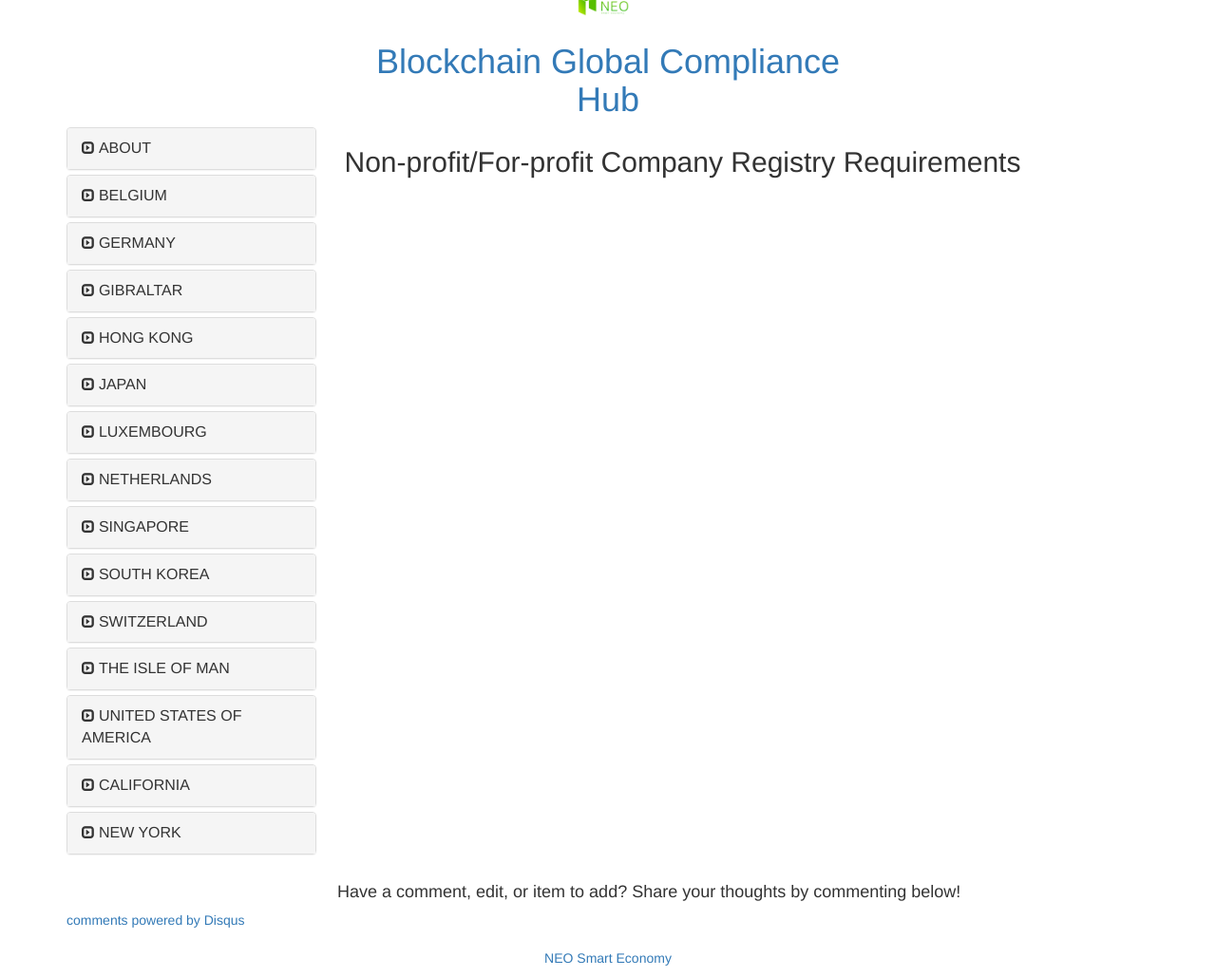
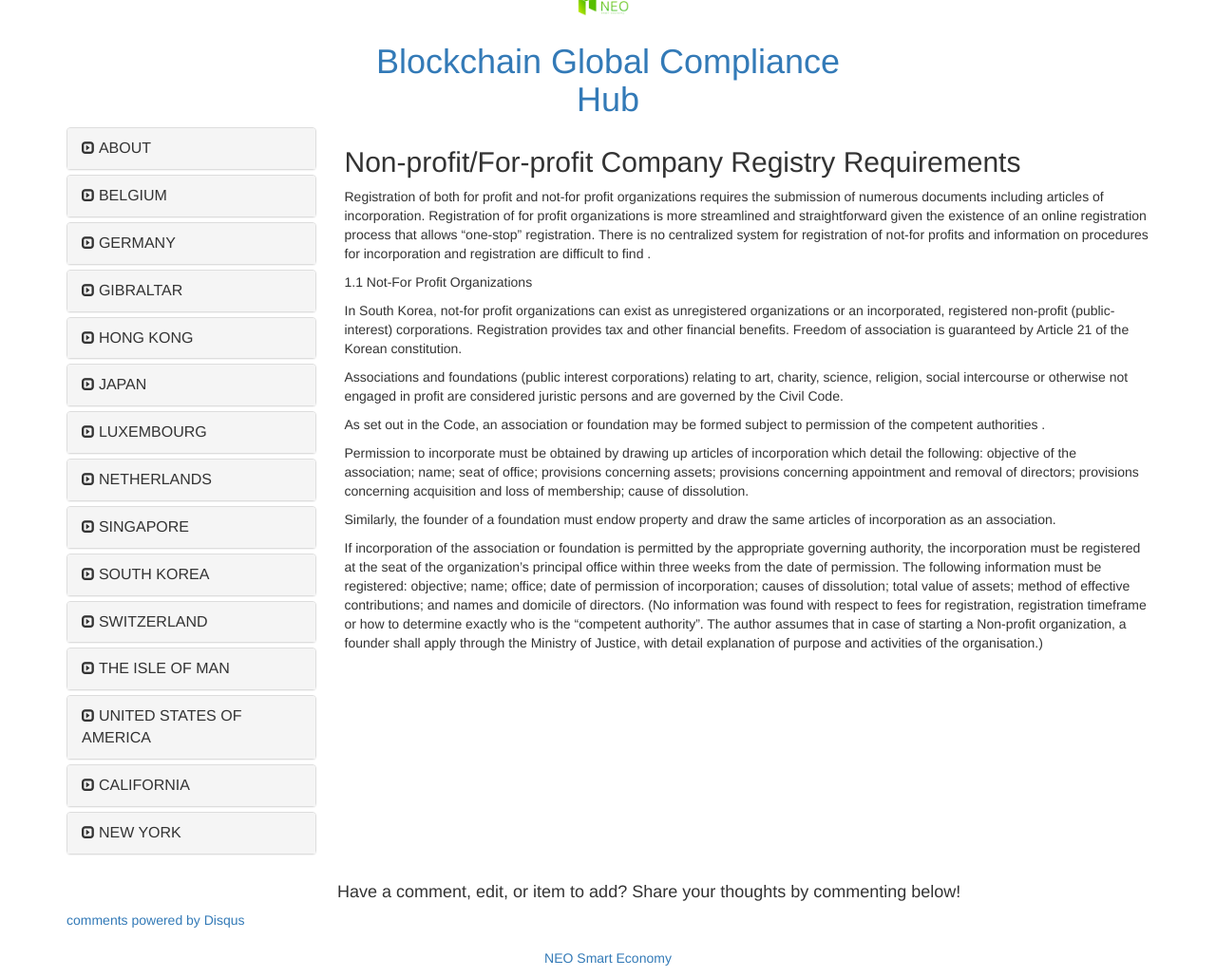
Before and after one commit to neo-project/global-blockchain-compliance-hub, a Jekyll site: the page built from _posts/South Korea/1111-11-01-south-korea-registry-requirements.md, in a window 1280 px wide. Shown: the whole page at 95% size. Built offline with Jekyll 4.4.1, drawn with Linux system fonts in a browser that asks for light colours; nearby versions of some CDN libraries; comment, search, counter and statistics services are not loaded.

Commit message:
Update 1111-11-01-south-korea-registry-requirements.md

```diff
--- a/_posts/South Korea/1111-11-01-south-korea-registry-requirements.md
+++ b/_posts/South Korea/1111-11-01-south-korea-registry-requirements.md
@@ -6,3 +6,20 @@ title: "Non-profit/For-profit Company Registry Requirements"
 category: south-korea
 comments: true
 ---
+
+
+Registration of both for profit and not-for profit organizations requires the submission of numerous documents including articles of incorporation. Registration of for profit organizations is more streamlined and straightforward given the existence of an online registration process that allows “one-stop” registration. There is no centralized system for registration of not-for profits and information on procedures for incorporation and registration are difficult to find .
+
+1.1 Not-For Profit Organizations
+
+In South Korea, not-for profit organizations can exist as unregistered organizations or an incorporated, registered non-profit (public-interest) corporations. Registration provides tax and other financial benefits. Freedom of association is guaranteed by Article 21 of the Korean constitution.
+
+Associations and foundations (public interest corporations) relating to art, charity, science, religion, social intercourse or otherwise not engaged in profit are considered juristic persons and are governed by the Civil Code.
+
+As set out in the Code, an association or foundation may be formed subject to permission of the competent authorities .
+
+Permission to incorporate must be obtained by drawing up articles of incorporation which detail the following: objective of the association; name; seat of office; provisions concerning assets; provisions concerning appointment and removal of directors; provisions concerning acquisition and loss of membership; cause of dissolution.
+
+Similarly, the founder of a foundation must endow property and draw the same articles of incorporation as an association.
+
+If incorporation of the association or foundation is permitted by the appropriate governing authority, the incorporation must be registered at the seat of the organization’s principal office within three weeks from the date of permission. The following information must be registered: objective; name; office; date of permission of incorporation; causes of dissolution; total value of assets; method of effective contributions; and names and domicile of directors.  (No information was found with respect to fees for registration, registration timeframe or how to determine exactly who is the “competent authority”. The author assumes that in case of starting a Non-profit organization, a founder shall apply through the Ministry of Justice, with detail explanation of purpose and activities of the organisation.)
```
